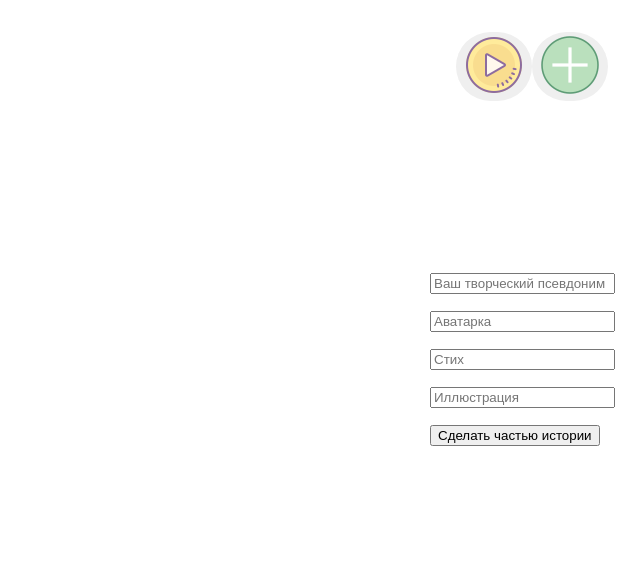
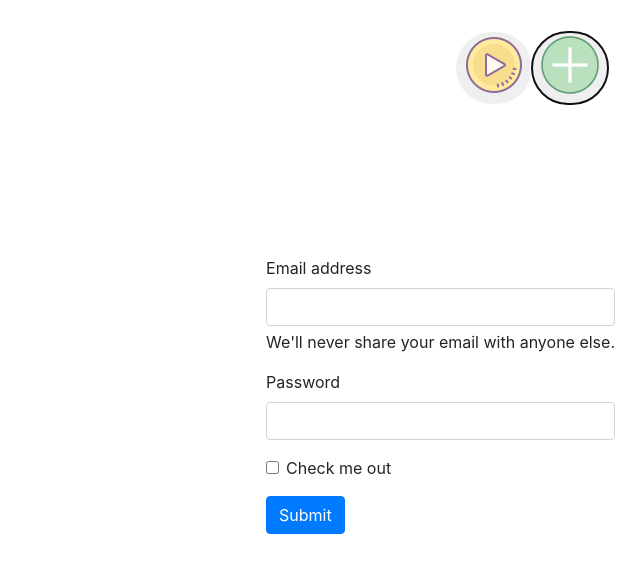
Before and after one commit to BossNumber1/poetry, a Next.js app in the folder app/: page / in a window 1280 px wide. Both pictures are taken after a click on the button 1210 px from the left and 66 px from the top of the page. Shown: the top 572 px of the page, without its empty margins (640-1280 px from the left). Built offline with nearby package versions, Linux system fonts and the light colour scheme.

Commit message:
добавил бутстрап и форму из неё

```diff
--- a/app/components/Player.jsx
+++ b/app/components/Player.jsx
@@ -53,7 +53,7 @@ export default function Player({ onMusic, imgMusic, switchOnSwitchOff }) {
 
             {showForm && (
                 <div className="postAddForm">
-                    <form>
+                    {/* <form>
                         <p>
                             <input
                                 type="text"
@@ -75,6 +75,54 @@ export default function Player({ onMusic, imgMusic, switchOnSwitchOff }) {
                                 value="Сделать частью истории"
                             />
                         </p>
+                    </form> */}
+                    <form>
+                        <div className="mb-3">
+                            <label
+                                for="exampleInputEmail1"
+                                className="form-label"
+                            >
+                                Email address
+                            </label>
+                            <input
+                                type="email"
+                                className="form-control"
+                                id="exampleInputEmail1"
+                                aria-describedby="emailHelp"
+                            />
+                            <div id="emailHelp" className="form-text">
+                                We'll never share your email with anyone else.
+                            </div>
+                        </div>
+                        <div className="mb-3">
+                            <label
+                                for="exampleInputPassword1"
+                                className="form-label"
+                            >
+                                Password
+                            </label>
+                            <input
+                                type="password"
+                                className="form-control"
+                                id="exampleInputPassword1"
+                            />
+                        </div>
+                        <div className="mb-3 form-check">
+                            <input
+                                type="checkbox"
+                                className="form-check-input"
+                                id="exampleCheck1"
+                            />
+                            <label
+                                className="form-check-label"
+                                for="exampleCheck1"
+                            >
+                                Check me out
+                            </label>
+                        </div>
+                        <button type="submit" className="btn btn-primary">
+                            Submit
+                        </button>
                     </form>
                 </div>
             )}
--- /dev/null
+++ b/app/pages/_document.js
@@ -0,0 +1,21 @@
+import Document, { Html, Head, Main, NextScript } from "next/document";
+
+export default class MyDocument extends Document {
+    render() {
+        return (
+            <Html>
+                <Head>
+                    <link
+                        rel="stylesheet"
+                        href="https://stackpath.bootstrapcdn.com/bootstrap/4.5.2/css/bootstrap.min.css"
+                    />
+                    {/* <link rel="icon" href="/iconBookmen.ico" /> */}
+                </Head>
+                <body>
+                    <Main />
+                    <NextScript />
+                </body>
+            </Html>
+        );
+    }
+}
```
